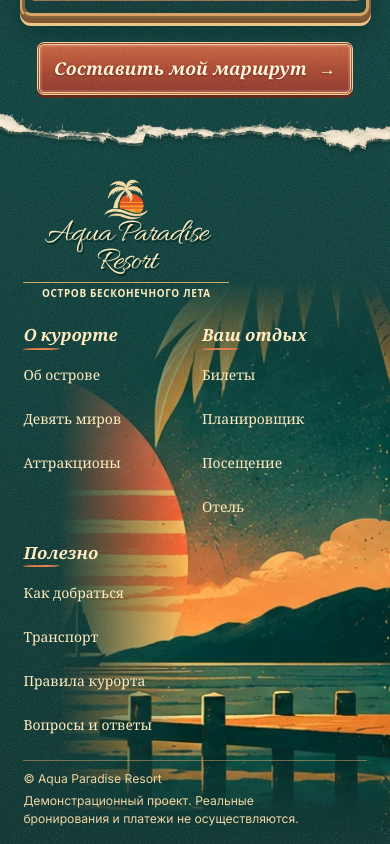
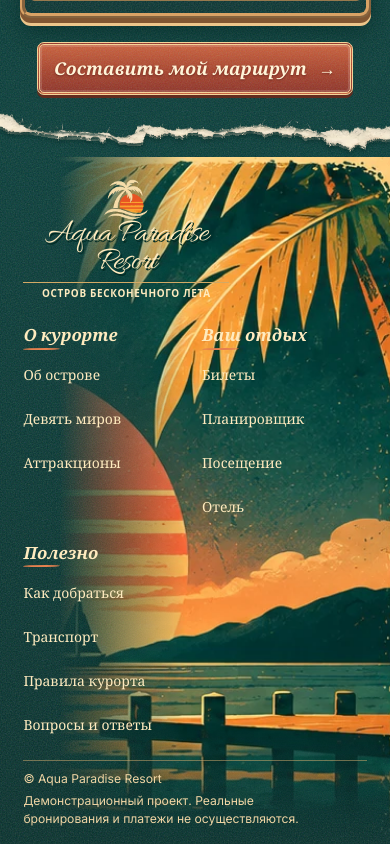
Before and after one commit to raccoonforge/aqua-paradise-resort, a React (Vite) app: page / in a window 390 px wide. Shown: the part 6412-7256 px from the top of the page. Built offline with nearby package versions, Linux system fonts and the light colour scheme; a web font is replaced by a local one.

Commit message:
revert(footer): restore original sunset layering without oversized palm canopy

```diff
--- a/src/HomeFidelity.css
+++ b/src/HomeFidelity.css
@@ -348,33 +348,18 @@
   width: clamp(380px, 43%, 840px);
   z-index: -1;
   pointer-events: none;
-  /* The original scenic print contains a mechanically clipped palm in
-     its upper quarter. Fade ONLY that damaged part, leaving sunset/water. */
-  background: url('./assets/retro/fidelity/sunset-scene.webp') right -28px top -12px / auto 110% no-repeat;
+  /* One original sunset illustration only. No second canopy, no masking
+     out the sun to replace the palm with unrelated artwork. */
+  background: url('./assets/retro/fidelity/sunset-scene.webp') right -28px top -18px / auto 110% no-repeat;
   -webkit-mask-image:
     linear-gradient(90deg, transparent 0%, #000 38%, #000 100%),
-    linear-gradient(180deg, transparent 0%, transparent 18%, #000 42%, #000 85%, transparent 100%);
+    linear-gradient(180deg, #000 0%, #000 83%, transparent 100%);
   -webkit-mask-composite: source-in;
   mask-image:
     linear-gradient(90deg, transparent 0%, #000 38%, #000 100%),
-    linear-gradient(180deg, transparent 0%, transparent 18%, #000 42%, #000 85%, transparent 100%);
+    linear-gradient(180deg, #000 0%, #000 83%, transparent 100%);
   mask-composite: intersect;
 }
-/* A complete transparent palm illustration hangs from the upper-right
-   edge. Unlike the cropped sunset print, it has no horizontal image edge. */
-.pier-canopy {
-  position: absolute;
-  z-index: 0;
-  top: 0;
-  right: 0;
-  width: clamp(290px, 34vw, 630px);
-  height: clamp(122px, 12vw, 215px);
-  pointer-events: none;
-  background: url('./assets/retro/rides/folio-canopy.webp') right top / auto 100% no-repeat;
-  opacity: .78;
-}
-.sunset-pier .pier-content,
-.sunset-pier .pier-legal { position: relative; z-index: 1; }
 .pier-content {
   display: grid;
   grid-template-columns: minmax(10rem, .78fr) minmax(0, 1.65fr);
@@ -480,7 +465,6 @@
     background-position: right -18px top -12px;
     background-size: auto 110%;
   }
-  .pier-canopy { width: min(70%, 360px); height: 130px; opacity: .6; }
   .pier-content { width: 100%; grid-template-columns: minmax(0, 1fr); gap: 26px; }
   .pier-brand { width: min(60%, 240px); }
   .pier-brand .apr-brand__name { font-size: clamp(2.05rem, 6.5vw, 2.85rem); }
```
